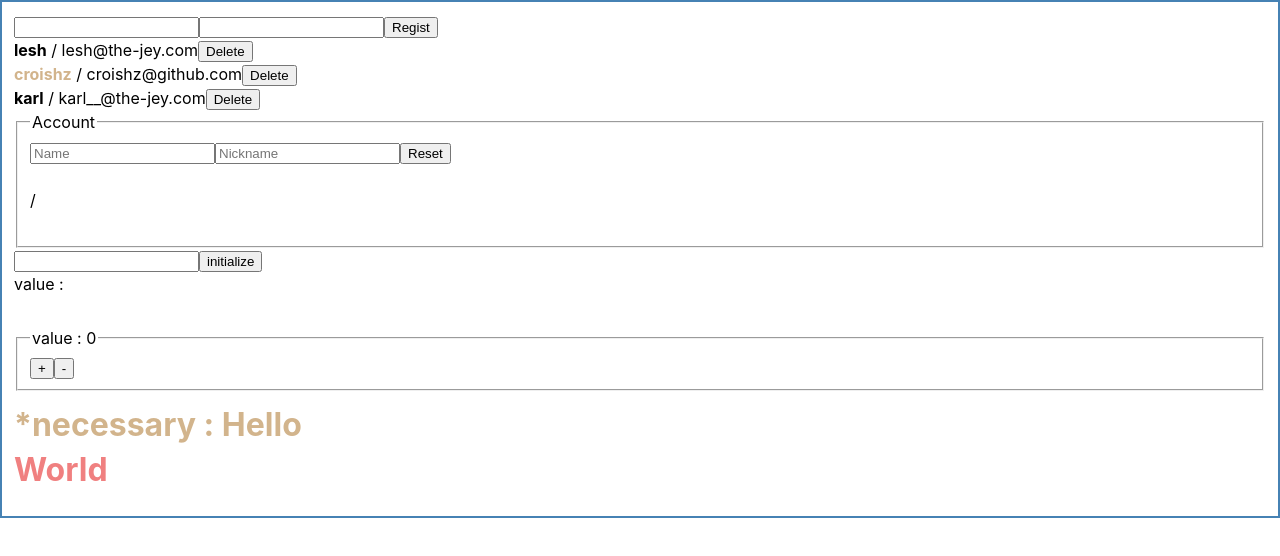
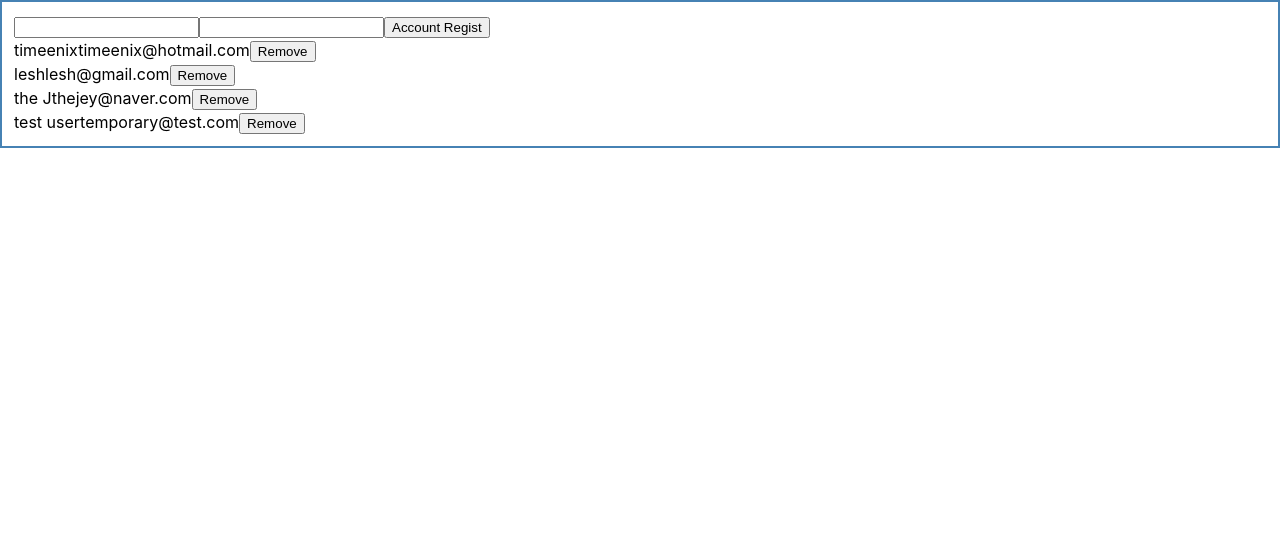
Before and after one commit to croishz/react-tutorial, a React (Create React App) app in the folder begin-react/: page / in a window 1280 px wide. Shown: the top 556 px of the page. Built offline with nearby package versions, Linux system fonts and the light colour scheme.

Commit message:
use hooks refactoring

```diff
--- a/begin-react/src/App.js
+++ b/begin-react/src/App.js
@@ -1,4 +1,5 @@
-import React, {useState, useRef} from 'react';
+import React, {useState, useRef, useMemo} from 'react';
+import CompositionList from './component/CompositionList';
 
 function Hello({name, color, opt}){
 	console.log(name, color);
@@ -153,6 +154,10 @@ function CreateList({onchange, oncreate, onreset, user, email, firstFocus}){
 		</div>
 	);
 }
+function ConutListLength(users){
+	console.log("count check");
+	return users.filter( user => user.active).length;
+}
 function ListBlock(){
 	const [userInfo, setUserInfo] = useState([
 		{
@@ -232,6 +237,7 @@ function ListBlock(){
 			param
 		))
 	}
+	const activeCount = useMemo(()=>ConutListLength(userInfo), [userInfo]);
 	return(
 		<>
 			<CreateList user={user} email={email} onchange={onchange} oncreate={oncreate} onreset={onreset} firstFocus={accountInput}/>
@@ -240,6 +246,7 @@ function ListBlock(){
 					return <List key={info.id} parm={info} onremove={onremove} ontoggle={ontoggle} />;
 				}
 			)}
+			<div>{activeCount}</div>
 		</>
 		// <>
 		// 	<List parm={information[0]}/>
@@ -258,9 +265,12 @@ function App() {
 	// const elem = props.map((a)=>{
 	// 	<Hello name={a.name} color={a.color}/>
 	// })
+	const hookpackage = true;
 		return (
 		<Wrap>
 			{	// children parameter
+			// ~ chapter 15
+			hookpackage === false ?
 				<>	{/* braket으로 children parameter를 감싸면 fragment가 필요 */}
 					<ListBlock />
 					<MultiInput />
@@ -273,6 +283,9 @@ function App() {
 					/>
 					<Hello name={"World"} color={"lightcoral"} opt={false}/>
 				</>
+			:
+			// chapter 16 ~ 22 : use hooks
+			<CompositionList />
 			}
 		</Wrap>
 	);
--- /dev/null
+++ b/begin-react/src/component/CompositionList.js
@@ -0,0 +1,96 @@
+import React, {useReducer} from 'react';
+
+
+// presentation
+function List({param ,  removeAction}){
+	const {username : user, email} = param;
+	return(
+		<div className="item">
+			<span>{user}</span>
+			<span>{email}</span>
+			<button type="button" onClick={removeAction}>Remove</button>
+		</div>
+	);
+}
+
+function CreateList({user, email}){
+	return(
+		<div>
+			<input type="text" name="user" value={user}/>
+			<input type="text" name="email" value={email}/>
+			<button type="button">Account Regist</button>
+		</div>
+	);
+}
+
+function reducer(state, action){
+	console.log(state);
+	switch(action.type){
+		case 'REMOVE' :
+			console.log(
+				action.id
+			);
+			return({
+				...state,
+				accounts : state.accounts.filter( account => account.id !== action.id)
+			});
+
+		default :
+			// return false;
+			return new Error('unhandled errors');
+	}
+}
+
+const initialState = {
+	formValue : {
+		user : '',
+		email : '',
+	},
+	accounts : [
+		{
+			id : "1",
+			username : "timeenix",
+			email : "timeenix@hotmail.com"
+		},
+		{
+			id : "2",
+			username : "lesh",
+			email : "lesh@gmail.com"
+		},
+		{
+			id : "3",
+			username : "the J",
+			email : "thejey@naver.com"
+		},
+		{
+			id : "4",
+			username : "test user",
+			email : "temporary@test.com"
+		},
+	]
+}
+
+// container
+function CompositionList(){
+	const [state, dispatch] = useReducer(reducer, initialState);
+	const {formValue, accounts} = state;
+	const {user, email} = formValue;
+	console.log(accounts);
+	const onRemove = ()=>{
+		dispatch({
+			type : 'REMOVE'
+		});
+	};
+	const ListElem = accounts.map(
+		account =>
+		<List key={account.id} param={account} removeAction={onRemove}/>
+	);
+	return(
+		<>
+			<CreateList user={user} email={email}/>
+			{ListElem}
+		</>
+	);
+}
+
+export default CompositionList;
```
Lines whose indentation alone changed are shown as unchanged.
